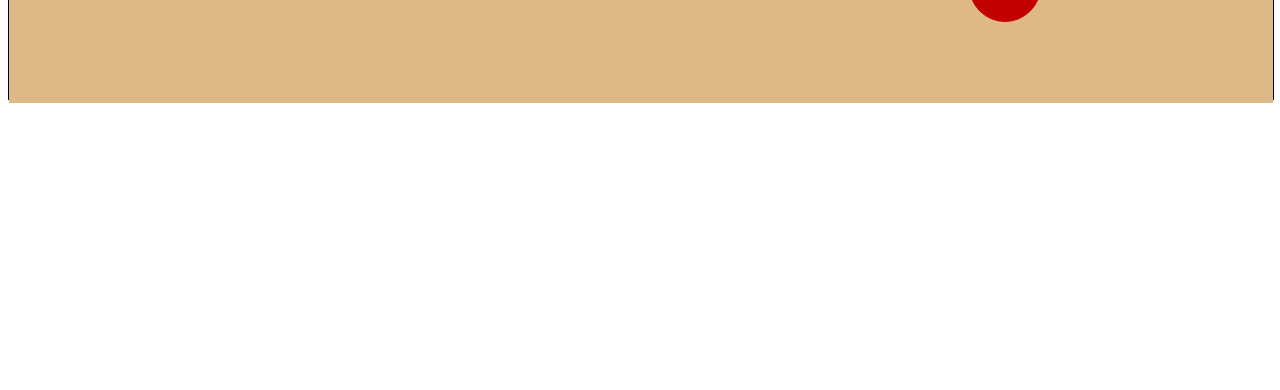
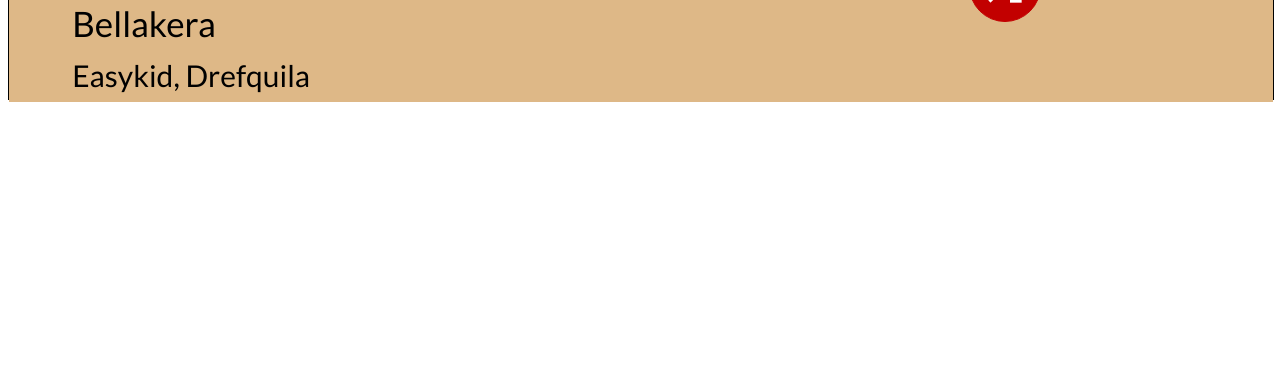
Before and after one commit to brsek04/TIS-I, a PHP site: page /caratula.html in a window 1280 px wide; the page is wider, and only the part inside the window is pictured. Shown: the part 410-800 px from the top of that part. Run offline with PHP 8.4, Linux system fonts and the light colour scheme.

Commit message:
Clase 5
Ejercicio de reproductor de musica

```diff
--- a/clase5/caratula.html
+++ b/clase5/caratula.html
@@ -5,6 +5,9 @@
     <meta name="viewport" content="width=device-width, initial-scale=1.0">
     <link rel="stylesheet" href="estilos.css">
     <link rel="stylesheet" href="https://fonts.googleapis.com/css2?family=Material+Symbols+Outlined:opsz,wght,FILL,GRAD@48,400,0,0" />
+    <link rel="preconnect" href="https://fonts.googleapis.com">
+<link rel="preconnect" href="https://fonts.gstatic.com" crossorigin>
+<link href="https://fonts.googleapis.com/css2?family=Lato&display=swap" rel="stylesheet">
     <title>Caratula</title>
 </head>
 
@@ -27,7 +30,7 @@
     </div>
 
     <div class="contenedor_reproduccion">
-        <span class="material-symbols-outlined" id="close">
+        <span class="material-symbols-outlined" id="icon_close">
             close
         </span>
         <span id="reproduciendo">
@@ -39,13 +42,24 @@
         <img src="https://ak47full.com/wp-content/uploads/2021/08/cover.jpg" alt="">
     </div>
 
-    <div class="shuffle" id="icon_shuffle" >
-        <span class="material-symbols-outlined">
+    <div class="shuffle">
+        <span class="material-symbols-outlined" id="icon_shuffle">
             shuffle
         </span>
     </div>
 
     <div class="contenedor_textos">
+      <div class="titulo">
+      <span id="titulo_letra">
+        Bellakera
+      </span>
+      </div>
+
+      <div class="nombre" id="nombres">
+      <span>
+        Easykid, Drefquila
+      </span>
+      </div>
     </div>
 
     </div>
--- a/clase5/estilos.css
+++ b/clase5/estilos.css
@@ -1,3 +1,6 @@
+*{
+  font-family: 'Lato', sans-serif;
+}
 .contenedor_grande{
     height: 500px;
     width: 100%;
@@ -23,6 +26,29 @@ img{
     z-index: 2;
 }
 
+.titulo{
+    height: 30%;
+    width: 100%;
+    display: block;
+}
+
+#titulo_letra{
+    font-size: 35px;
+    padding-left: 5%;
+}
+
+.nombre{
+    height: 70%;
+    width: 100%;
+    display: block;
+    padding-top: 2%;
+}
+
+#nombres{
+    font-size: 30px;
+    padding-left: 5%;
+}
+
 .shuffle{
    height: 70px;
    width: 70px;
@@ -36,17 +62,21 @@ img{
    top: 45%;
    color: white;
    position: absolute;
+   display: grid;
+   place-content: center;
 }
 
 #icon_shuffle{
+    font-size: 50px;
 }
 
 .contenedor_barra{
-    padding-left: 58%;
+    padding-left: 56%;
     z-index: 3;
     position: fixed;
     color: white;
 }
+
 #hora{
     font-size: 24px;
 }
@@ -57,8 +87,10 @@ img{
     position: fixed;
     color: white;
 }
-#close{
+
+#icon_close{
     font-size: 30px;
+    padding-top: 2%;
 }
 
 #reproduciendo{
```
